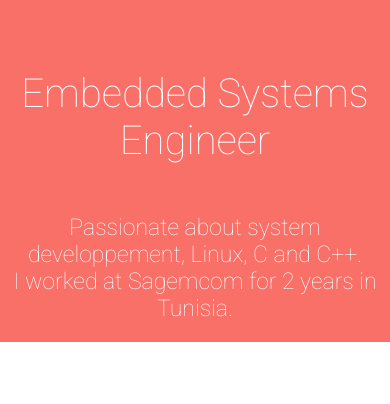
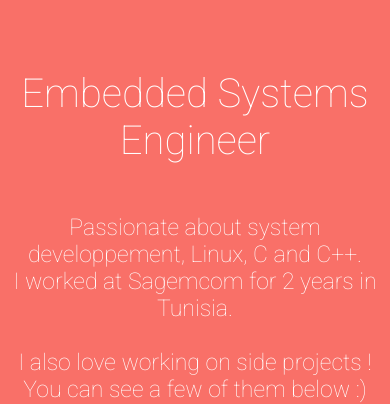
Before and after one commit to lethenju/portfolio-react, a React (Create React App) app: page / in a window 390 px wide. Shown: the part 453-857 px from the top of the page. Built offline with nearby package versions, Linux system fonts and the light colour scheme.

Commit message:
[Fix] Profile panel text

```diff
--- a/src/ProfilePanel.js
+++ b/src/ProfilePanel.js
@@ -15,6 +15,8 @@ export default function ProfilePanel(props) {
         <p>
           Passionate about system developpement, Linux, C and C++.
           <br /> I worked at Sagemcom for 2 years in Tunisia.
+          <br />
+          <br /> I also love working on side projects ! You can see a few of them below :)
         </p>
       </div>
     </div>
--- a/src/styles/profile_panel.css
+++ b/src/styles/profile_panel.css
@@ -9,7 +9,6 @@
     margin-left: 10%;
   }
   .ProfilePanel_MainPane {
-    margin-bottom: 200px;
     margin-left: 100px;
   }
   .ProfilePanel h2 {
@@ -51,6 +50,7 @@
       float: 0;
       width: 100%;
       margin: auto;
+      margin-bottom: 100px;
     }
     .ProfilePanel h2 {
       text-align: center;
```
